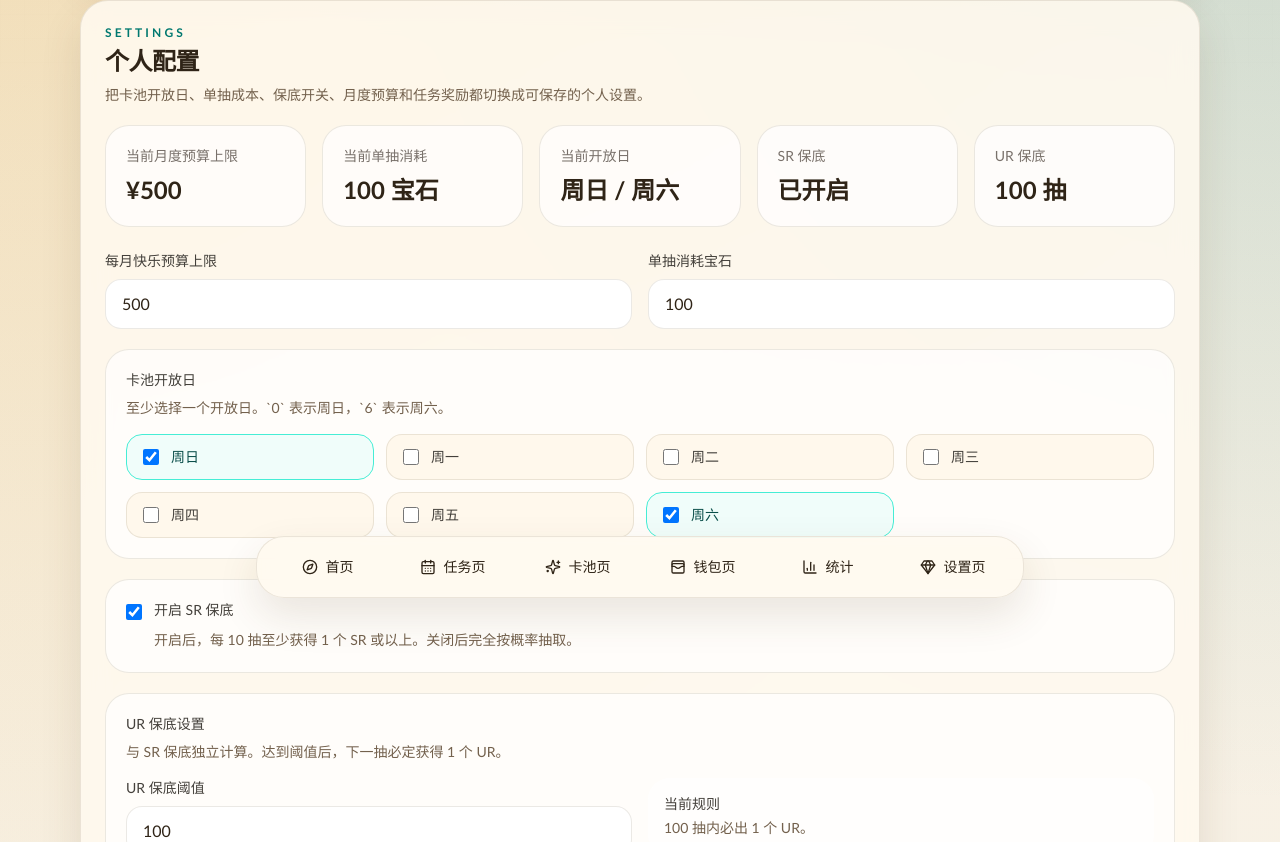
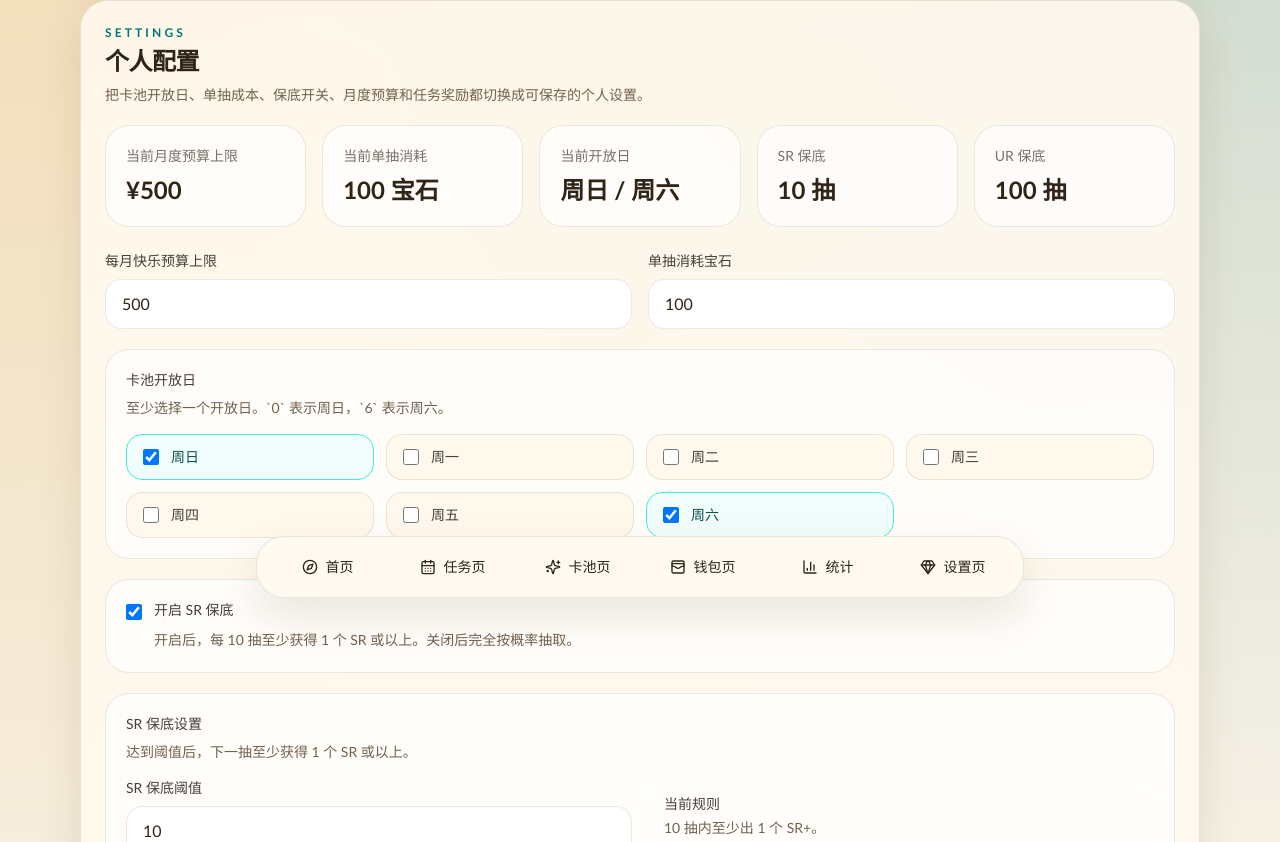
Before and after one commit to gkh-gbh/discipline-gacha, a Next.js app: page /settings in a window 1280 px wide. Shown: the part 178-1020 px from the top of the page. Built offline with nearby package versions, Linux system fonts and the light colour scheme.

Commit message:
feat: make SR pity threshold configurable in settings

```diff
--- a/src/app/settings/page.tsx
+++ b/src/app/settings/page.tsx
@@ -61,6 +61,7 @@ export default function SettingsPage() {
   const [selectedDays, setSelectedDays] = useState<number[]>([]);
   const [showDevTools, setShowDevTools] = useState(true);
   const [enablePity, setEnablePity] = useState(true);
+  const [srPityThreshold, setSrPityThreshold] = useState("10");
   const [urPityThreshold, setUrPityThreshold] = useState("100");
   const [seriesWeeklyTarget, setSeriesWeeklyTarget] = useState("3");
   const [seriesWeeklyBonusMultiplier, setSeriesWeeklyBonusMultiplier] = useState("0.5");
@@ -84,6 +85,7 @@ export default function SettingsPage() {
     setSelectedDays(appState.userSettings.gachaOpenDays);
     setShowDevTools(appState.userSettings.showDevTools);
     setEnablePity(appState.userSettings.enablePity);
+    setSrPityThreshold(String(appState.userSettings.srPityThreshold));
     setUrPityThreshold(String(appState.userSettings.urPityThreshold));
     setSeriesWeeklyTarget(String(appState.userSettings.seriesWeeklyTarget));
     setSeriesWeeklyBonusMultiplier(String(appState.userSettings.seriesWeeklyBonusMultiplier));
@@ -122,6 +124,15 @@ export default function SettingsPage() {
       return "阶段奖励倍率必须在 0-5 之间。";
     }
 
+    const srPityThresholdNum = Number(srPityThreshold);
+    if (
+      !srPityThreshold.trim() ||
+      !Number.isFinite(srPityThresholdNum) ||
+      srPityThresholdNum < 1
+    ) {
+      return "SR 保底阈值必须是大于等于 1 的整数。";
+    }
+
     const urPityThresholdNum = Number(urPityThreshold);
     if (
       !urPityThreshold.trim() ||
@@ -155,6 +166,7 @@ export default function SettingsPage() {
     monthlyBudgetNumber,
     parsedRewardDraft,
     selectedDays.length,
+    srPityThreshold,
     urPityThreshold,
     seriesWeeklyTarget,
     seriesWeeklyBonusMultiplier,
@@ -198,6 +210,7 @@ export default function SettingsPage() {
       gachaRewardTiers: gachaTiers,
       showDevTools,
       enablePity,
+      srPityThreshold: Number(srPityThreshold),
       urPityThreshold: Number(urPityThreshold),
       seriesWeeklyTarget: Number(seriesWeeklyTarget),
       seriesWeeklyBonusMultiplier: Number(seriesWeeklyBonusMultiplier),
@@ -286,7 +299,7 @@ export default function SettingsPage() {
           />
           <SummaryCard
             label="SR 保底"
-            value={appState.userSettings.enablePity ? "已开启" : "已关闭"}
+            value={appState.userSettings.enablePity ? `${appState.userSettings.srPityThreshold} 抽` : "已关闭"}
           />
           <SummaryCard
             label="UR 保底"
@@ -354,6 +367,28 @@ export default function SettingsPage() {
               setActionMessage(null);
             }}
           />
+
+          <div className="rounded-[24px] border border-[var(--line)] bg-white/70 p-5">
+            <p className="text-sm font-medium text-stone-700">SR 保底设置</p>
+            <p className="muted mt-2 text-sm">
+              达到阈值后，下一抽至少获得 1 个 SR 或以上。
+            </p>
+            <div className="mt-4 grid gap-4 md:grid-cols-2">
+              <InputField
+                label="SR 保底阈值"
+                value={srPityThreshold}
+                min="1"
+                onChange={(value) => {
+                  setSrPityThreshold(value);
+                  setActionMessage(null);
+                }}
+              />
+              <div className="rounded-[22px] bg-white/65 px-4 py-4 text-sm text-stone-700">
+                <p className="font-medium">当前规则</p>
+                <p className="muted mt-1">{srPityThreshold || "?"} 抽内至少出 1 个 SR+。</p>
+              </div>
+            </div>
+          </div>
 
           <div className="rounded-[24px] border border-[var(--line)] bg-white/70 p-5">
             <p className="text-sm font-medium text-stone-700">UR 保底设置</p>
--- a/src/components/app-state-provider.tsx
+++ b/src/components/app-state-provider.tsx
@@ -45,6 +45,7 @@ type UserSettingsFormInput = Pick<
   | "gachaRewardTiers"
   | "showDevTools"
   | "enablePity"
+  | "srPityThreshold"
   | "urPityThreshold"
   | "seriesWeeklyTarget"
   | "seriesWeeklyBonusMultiplier"
--- a/src/lib/app-state.ts
+++ b/src/lib/app-state.ts
@@ -1,8 +1,4 @@
 import { getLocalDateKey, getWeekStartKey } from "@/lib/storage";
-import {
-  getRemainingPullsUntilSrPity,
-  SR_PITY_THRESHOLD,
-} from "@/lib/gacha";
 import { groupSeriesTasksByCategory, TASK_TYPE_ORDER } from "@/lib/task-types";
 import type { AppState, DailyTaskTemplate, Task, TaskType } from "@/types/domain";
 
@@ -101,17 +97,18 @@ export function getLatestGachaPull(state: AppState) {
 export function getSrPityStatus(state: AppState) {
   const pullsSinceLastSR = state.pityState.pullsSinceLastSR;
   const pullsSinceLastUr = state.pityState.pullsSinceLastSSR;
+  const srThreshold = state.userSettings.srPityThreshold;
   const urThreshold = state.userSettings.urPityThreshold;
 
   return {
     enabled: state.userSettings.enablePity,
     pullsSinceLastSR,
     pullsSinceLastUr,
-    threshold: SR_PITY_THRESHOLD,
+    threshold: srThreshold,
     urThreshold,
-    progressLabel: `${Math.min(pullsSinceLastSR, SR_PITY_THRESHOLD - 1)} / ${SR_PITY_THRESHOLD}`,
+    progressLabel: `${Math.min(pullsSinceLastSR, srThreshold - 1)} / ${srThreshold}`,
     urProgressLabel: `${Math.min(pullsSinceLastUr, urThreshold - 1)} / ${urThreshold}`,
-    remainingPulls: getRemainingPullsUntilSrPity(pullsSinceLastSR),
+    remainingPulls: Math.max(srThreshold - pullsSinceLastSR, 0),
     remainingUrPulls: Math.max(urThreshold - pullsSinceLastUr, 0),
   };
 }
--- a/src/lib/gacha.ts
+++ b/src/lib/gacha.ts
@@ -195,14 +195,16 @@ export function resolveGachaRewardWithPity(options: {
   enablePity: boolean;
   randomValue?: number;
   customTiers?: GachaRewardTier[];
+  srPityThreshold?: number;
   urPityThreshold?: number;
 }) {
   const tiers = options.customTiers ?? GACHA_REWARD_TIERS;
+  const srPityThreshold = options.srPityThreshold ?? SR_PITY_THRESHOLD;
   const urPityThreshold = options.urPityThreshold ?? UR_PITY_THRESHOLD;
   const shouldTriggerUrPity =
     options.enablePity && options.pityState.pullsSinceLastSSR >= urPityThreshold - 1;
   const shouldTriggerSrPity =
-    options.enablePity && options.pityState.pullsSinceLastSR >= SR_PITY_THRESHOLD - 1;
+    options.enablePity && options.pityState.pullsSinceLastSR >= srPityThreshold - 1;
   const tier = shouldTriggerUrPity
     ? (tiers.find((t) => t.rarity === "UR") ?? tiers[tiers.length - 1])
     : shouldTriggerSrPity
@@ -230,6 +232,7 @@ export function resolveSequentialGachaPulls(options: {
   enablePity: boolean;
   randomValues?: number[];
   customTiers?: GachaRewardTier[];
+  srPityThreshold?: number;
   urPityThreshold?: number;
 }) {
   let currentPityState = { ...options.pityState };
@@ -245,6 +248,7 @@ export function resolveSequentialGachaPulls(options: {
       enablePity: options.enablePity,
       randomValue: options.randomValues?.[index],
       customTiers: options.customTiers,
+      srPityThreshold: options.srPityThreshold,
       urPityThreshold: options.urPityThreshold,
     });
 
--- a/src/lib/mock-data.ts
+++ b/src/lib/mock-data.ts
@@ -63,6 +63,7 @@ export const settings: UserSettings = {
     { rarity: "SSR", probability: 0.04, rewardAmount: 80, displayName: "传说奖励" },
     { rarity: "UR", probability: 0.01, rewardAmount: 200, displayName: "史诗奖励" },
   ],
+  srPityThreshold: 10,
   urPityThreshold: 100,
   seriesWeeklyTarget: 3,
   seriesWeeklyBonusMultiplier: 0.5,
--- a/src/lib/storage.ts
+++ b/src/lib/storage.ts
@@ -54,6 +54,7 @@ type UserSettingsUpdateInput = Pick<
   | "gachaRewardTiers"
   | "showDevTools"
   | "enablePity"
+  | "srPityThreshold"
   | "urPityThreshold"
   | "seriesWeeklyTarget"
   | "seriesWeeklyBonusMultiplier"
@@ -155,6 +156,7 @@ export function createUserSettingsTemplate(date = new Date()): UserSettings {
     gachaRewardTiers: DEFAULT_GACHA_REWARD_TIERS.map((t) => ({ ...t })),
     showDevTools: true,
     enablePity: true,
+    srPityThreshold: 10,
     urPityThreshold: 100,
     seriesWeeklyTarget: DEFAULT_SERIES_WEEKLY_TARGET,
     seriesWeeklyBonusMultiplier: SERIES_WEEKLY_BONUS_MULTIPLIER,
@@ -465,6 +467,10 @@ function normalizeUserSettings(candidate: unknown): UserSettings {
       typeof candidate.showDevTools === "boolean" ? candidate.showDevTools : true,
     enablePity:
       typeof candidate.enablePity === "boolean" ? candidate.enablePity : defaults.enablePity,
+    srPityThreshold:
+      typeof candidate.srPityThreshold === "number" && candidate.srPityThreshold >= 1
+        ? Math.round(candidate.srPityThreshold)
+        : defaults.srPityThreshold,
     urPityThreshold:
       typeof candidate.urPityThreshold === "number" && candidate.urPityThreshold >= 1
         ? Math.round(candidate.urPityThreshold)
@@ -674,6 +680,10 @@ export function updateUserSettings(
     baseState.userSettings.seriesWeeklyBonusMultiplier,
   );
   const gachaRewardTiers = normalizeGachaRewardTiers(input.gachaRewardTiers);
+  const srPityThreshold = normalizePositiveNumber(
+    input.srPityThreshold,
+    baseState.userSettings.srPityThreshold,
+  );
   const urPityThreshold = normalizePositiveNumber(
     input.urPityThreshold,
     baseState.userSettings.urPityThreshold,
@@ -691,6 +701,7 @@ export function updateUserSettings(
       gachaRewardTiers,
       showDevTools,
       enablePity,
+      srPityThreshold,
       urPityThreshold,
       seriesWeeklyTarget,
       seriesWeeklyBonusMultiplier,
@@ -1253,6 +1264,7 @@ export function singleGachaPullWithPity(baseState = loadAppState(), now = new Da
     pityState: baseState.pityState,
     enablePity: baseState.userSettings.enablePity,
     customTiers,
+    srPityThreshold: baseState.userSettings.srPityThreshold,
     urPityThreshold: baseState.userSettings.urPityThreshold,
   });
   const tier = pityResult.tier;
@@ -1350,6 +1362,7 @@ export function performTenPull(baseState = loadAppState(), now = new Date()) {
     pityState: baseState.pityState,
     enablePity: baseState.userSettings.enablePity,
     customTiers,
+    srPityThreshold: baseState.userSettings.srPityThreshold,
     urPityThreshold: baseState.userSettings.urPityThreshold,
   });
 
--- a/src/types/domain.ts
+++ b/src/types/domain.ts
@@ -35,6 +35,7 @@ export type UserSettings = {
   gachaRewardTiers: GachaTierSetting[];
   showDevTools: boolean;
   enablePity: boolean;
+  srPityThreshold: number;
   urPityThreshold: number;
   seriesWeeklyTarget: number;
   seriesWeeklyBonusMultiplier: number;
```
Also changed, not shown: 2 other files (tests, documents, lock files or other folders).
